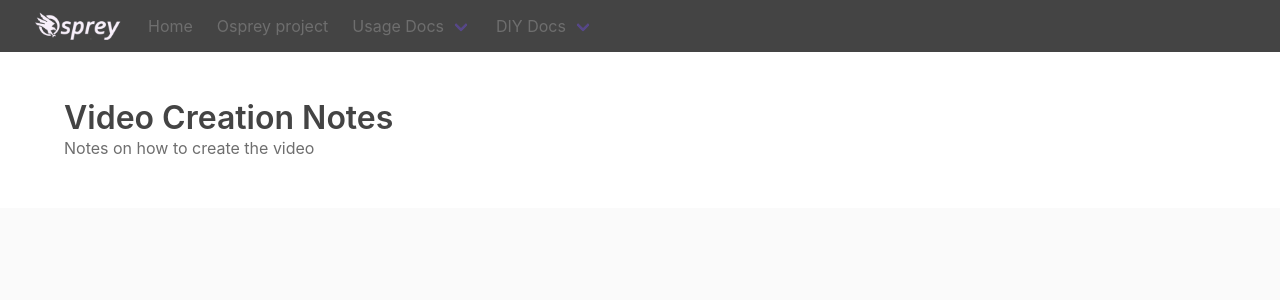
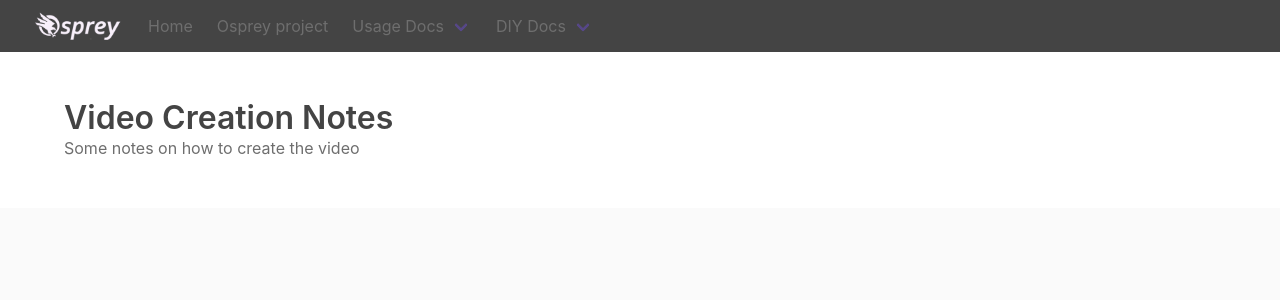
Before and after one commit to calanais/osprey-hardware, a Jekyll site: the page built from docs/pages/videocreation.md, in a window 1280 px wide. Shown: the top 300 px of the page. Built offline with Jekyll 4.4.1, drawn with Linux system fonts in a browser that asks for light colours; nearby versions of some CDN libraries.

Commit message:
update sentantce
Signed-off-by: Matthew B White <whitemat@uk.ibm.com>

```diff
--- a/docs/_config.yml
+++ b/docs/_config.yml
@@ -9,6 +9,9 @@ highlighter:         rouge
 permalink:           none
 plugins:             [jekyll-paginate, jekyll-sitemap, jekyll-feed, jekyll-seo-tag]
 
+baseurl: "/osprey-hardware"
+github:
+  url: "/osprey-hardware"
 sass:
   sass_dir: assets/css
   style: :nested
--- a/docs/_includes/header.html
+++ b/docs/_includes/header.html
@@ -27,7 +27,7 @@
 
             {% for item in site.pages %} {%if item.categories == 'usage_docs' %}
 
-              <a class="navbar-item" href="{{ item.url }}">
+              <a class="navbar-item" href="{{ site.github.url }}{{ item.url }}">
                  {{ item.title}}
               </a>
 
@@ -43,7 +43,7 @@
 
               {% for item in site.pages %} {%if item.categories == 'diy_docs' %}
 
-                <a class="navbar-item" href="{{ item.url }}">
+                <a class="navbar-item" href="{{ site.github.url }}{{ item.url }}">
                    {{ item.title}}
                 </a>
 
--- a/docs/pages/videocreation.md
+++ b/docs/pages/videocreation.md
@@ -5,4 +5,4 @@ categories: usage_docs
 tags: [documentation,diy]
 ---
 
-Notes on how to create the video
+Some notes on how to create the video
```
Also changed, not shown: docs/index.md (+1 -1 lines).
